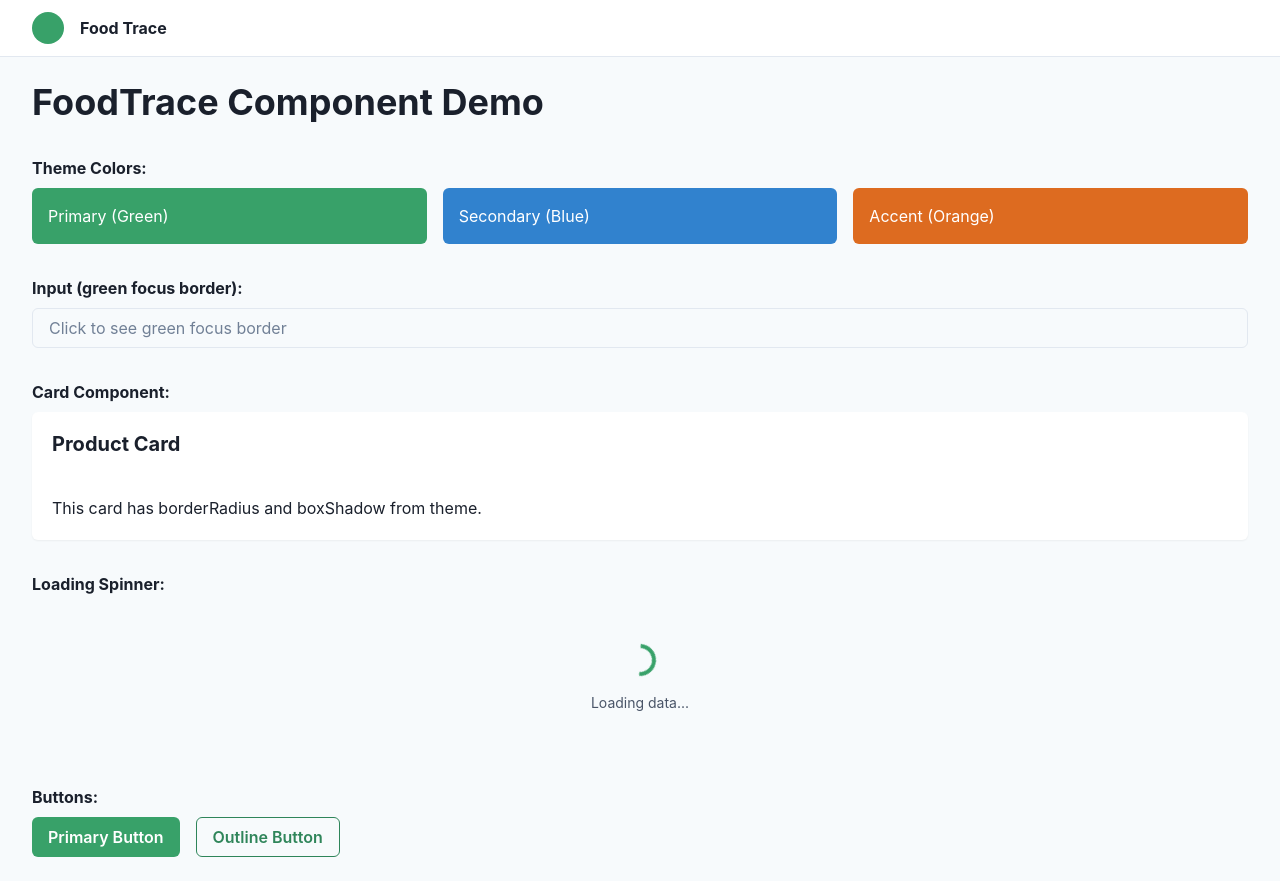
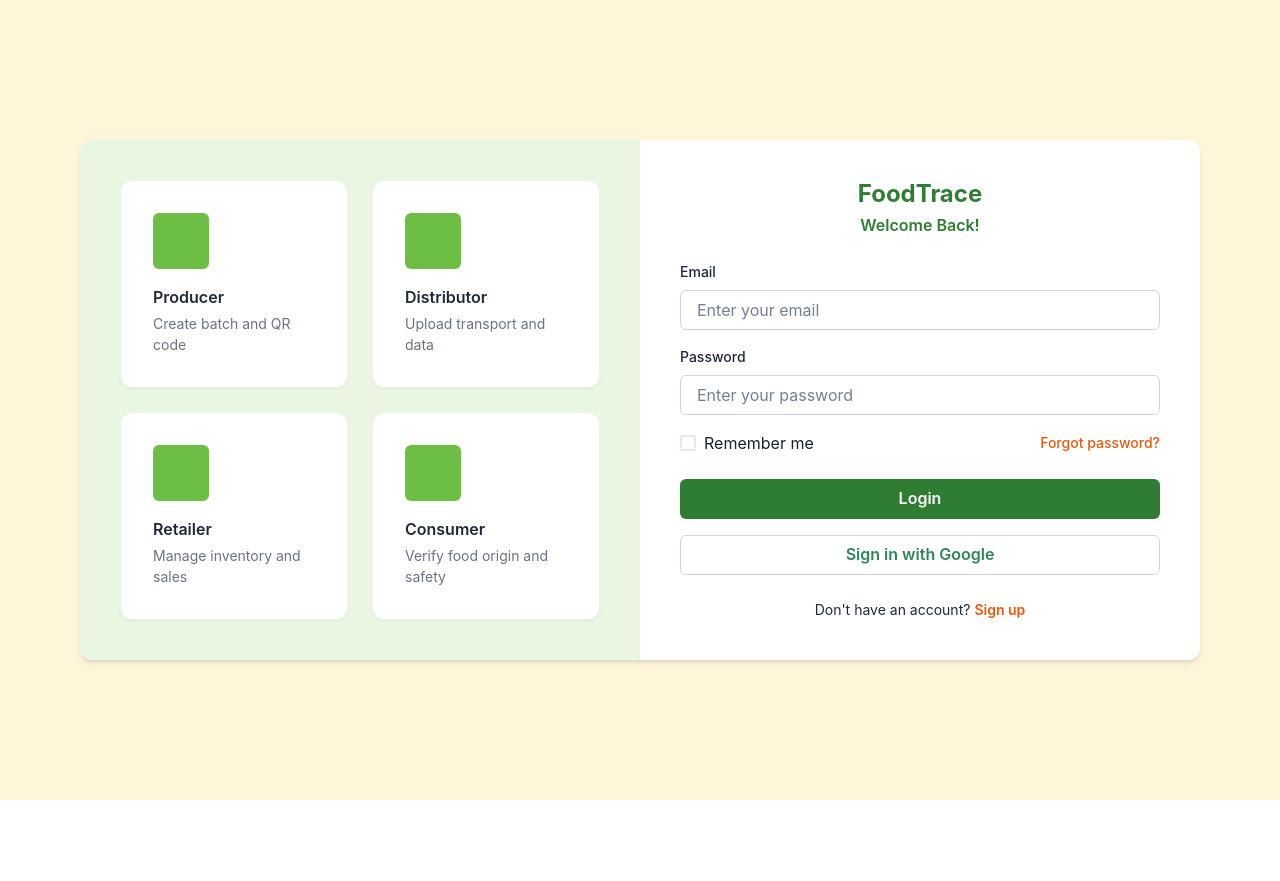
Before and after one commit to FoodTrace-2025/thesis, a Next.js app: page / in a window 1280 px wide. After the commit the page ends 800 px from the top, so only its background shows below. Built offline with nearby package versions, Linux system fonts and the light colour scheme.

Commit message:
feat: complete Story 4.1 Login Page UI

```diff
--- a/src/pages/index.tsx
+++ b/src/pages/index.tsx
@@ -1,92 +1,300 @@
-// src/pages/index.tsx - Story 4.1 demo page
-import { Box, Heading, Text, Button, VStack, HStack, Input, Card, CardBody, CardHeader } from "@chakra-ui/react";
-import { Layout } from "@/components/layout";
-import { LoadingSpinner } from "@/components/ui";
+// // src/pages/index.tsx - Story 4.1 demo page
+// import { Box, Heading, Text, Button, VStack, HStack, Input, Card, CardBody, CardHeader } from "@chakra-ui/react";
+// import { Layout } from "@/components/layout";
+// import { LoadingSpinner } from "@/components/ui";
 
-export default function DemoPage() {
+// export default function DemoPage() {
+//   return (
+//     <Layout>
+//       <VStack spacing={8} align="stretch">
+//         <Heading>FoodTrace Component Demo</Heading>
+
+//         {/* Theme Colors Display */}
+//         <Box>
+//           <Text fontWeight="bold" mb={2}>
+//             Theme Colors:
+//           </Text>
+//           <HStack spacing={4} align="stretch">
+//             <Box
+//               flex="1"
+//               bg="brand.primary"
+//               color="white"
+//               p={4}
+//               borderRadius="md"
+//             >
+//               Primary (Green)
+//             </Box>
+//             <Box
+//               flex="1"
+//               bg="brand.secondary"
+//               color="white"
+//               p={4}
+//               borderRadius="md"
+//             >
+//               Secondary (Blue)
+//             </Box>
+//             <Box
+//               flex="1"
+//               bg="brand.accent"
+//               color="white"
+//               p={4}
+//               borderRadius="md"
+//             >
+//               Accent (Orange)
+//             </Box>
+//           </HStack>
+//         </Box>
+
+//         {/* Input display */}
+//         <Box>
+//           <Text fontWeight="bold" mb={2}>
+//             Input (green focus border):
+//           </Text>
+//           <Input placeholder="Click to see green focus border" />
+//         </Box>
+
+//         {/* Card display */}
+//         <Box>
+//           <Text fontWeight="bold" mb={2}>
+//             Card Component:
+//           </Text>
+//           <Card>
+//             <CardHeader>
+//               <Heading size="md">Product Card</Heading>
+//             </CardHeader>
+//             <CardBody>
+//               <Text>This card has borderRadius and boxShadow from theme.</Text>
+//             </CardBody>
+//           </Card>
+//         </Box>
+
+//         {/* LoadingSpinner display */}
+//         <Box>
+//           <Text fontWeight="bold" mb={2}>
+//             Loading Spinner:
+//           </Text>
+//           <LoadingSpinner text="Loading data..." />
+//         </Box>
+
+//         {/* button display */}
+//         <Box>
+//           <Text fontWeight="bold" mb={2}>
+//             Buttons:
+//           </Text>
+//           <HStack spacing={4}>
+//             <Button>Primary Button</Button>
+//             <Button variant="outline">Outline Button</Button>
+//           </HStack>
+//         </Box>
+//       </VStack>
+//     </Layout>
+//   );
+// }
+
+import Head from "next/head";
+import {
+  Box,
+  Button,
+  Checkbox,
+  Flex,
+  FormControl,
+  FormLabel,
+  Heading,
+  HStack,
+  Input,
+  Link,
+  SimpleGrid,
+  Text,
+  VStack,
+} from "@chakra-ui/react";
+
+// 左侧四个角色卡片
+function RoleCard(props: { title: string; description: string }) {
+  const { title, description } = props;
+
   return (
-    <Layout>
-      <VStack spacing={8} align="stretch">
-        <Heading>FoodTrace Component Demo</Heading>
+    <Box
+      bg="brand.surface"            // 白色卡片
+      borderRadius="xl"
+      borderWidth="1px"
+      borderColor="brand.surfaceAlt" // 淡绿色边框
+      boxShadow="sm"
+      p={8}
+      display="flex"
+      flexDirection="column"
+      gap={4}
+    >
+      {/* 顶部绿色方块（以后可以换真正的图标） */}
+      <Box w="56px" h="56px" borderRadius="md" bg="brand.primaryLight" />
 
-        {/* Theme Colors Display */}
       <Box>
-          <Text fontWeight="bold" mb={2}>
-            Theme Colors:
+        <Text fontWeight="semibold" color="brand.dark" mb={1}>
+          {title}
         </Text>
-          <HStack spacing={4} align="stretch">
+        <Text fontSize="sm" color="brand.muted">
+          {description}
+        </Text>
+      </Box>
+    </Box>
+  );
+}
+
+export default function LoginPage() {
+  return (
+    <>
+      <Head>
+        <title>FoodTrace Login</title>
+      </Head>
+
+      {/* 整体淡黄背景 */}
+      <Box
+        bg="brand.pageBg"     // 淡黄背景（FFF6DA）
+        minH="100vh"
+        display="flex"
+        justifyContent="center"
+        alignItems="center"
+        px={4}
+      >
+         <Box
+          borderRadius="xl"
+          overflow="hidden"       // 👈 必须，有它左绿区与右白区才不会“漏角”
+          boxShadow="md"
+          w="100%"
+          maxW="1120px"
+          display="flex"
+          flexDir={{ base: "column", md: "row" }}
+        >
+
+          {/* 左侧角色介绍区域：大块淡绿背景 */}
           <Box
             flex="1"
-              bg="brand.primary"
-              color="white"
-              p={4}
-              borderRadius="md"
+            bg="brand.surfaceAlt"
+            p={{ base: 6, md: 10 }}
           >
-              Primary (Green)
+            <SimpleGrid columns={{ base: 1, md: 2 }} spacing={6}>
+              <RoleCard
+                title="Producer"
+                description="Create batch and QR code"
+              />
+              <RoleCard
+                title="Distributor" // Story 里要求用 Distributor
+                description="Upload transport and data"
+              />
+              <RoleCard
+                title="Retailer"
+                description="Manage inventory and sales"
+              />
+              <RoleCard
+                title="Consumer"
+                description="Verify food origin and safety"
+              />
+            </SimpleGrid>
           </Box>
+
+          {/* 右侧登录表单区域：白色卡片 */}
           <Box
             flex="1"
-              bg="brand.secondary"
-              color="white"
-              p={4}
-              borderRadius="md"
+            bg="brand.surface"
+            boxShadow="sm"
+            p={{ base: 6, md: 10 }}
           >
-              Secondary (Blue)
-            </Box>
-            <Box
-              flex="1"
-              bg="brand.accent"
-              color="white"
-              p={4}
-              borderRadius="md"
+            <VStack align="stretch" spacing={6}>
+              {/* 顶部标题 */}
+              <Box textAlign="center">
+                <Heading
+                  as="h1"
+                  fontSize="2xl"
+                  mb={1}
+                  color="brand.primary"
                 >
-              Accent (Orange)
-            </Box>
-          </HStack>
+                  FoodTrace
+                </Heading>
+                <Text fontWeight="semibold" color="brand.primary">
+                  Welcome Back!
+                </Text>
               </Box>
 
-        {/* Input display */}
-        <Box>
-          <Text fontWeight="bold" mb={2}>
-            Input (green focus border):
+              {/* 表单区域 */}
+              <VStack align="stretch" spacing={4}>
+                <FormControl>
+                  <FormLabel fontSize="sm" color="brand.dark">
+                    Email
+                  </FormLabel>
+                  <Input
+                    type="email"
+                    placeholder="Enter your email"
+                    bg="brand.light"
+                    borderColor="brand.border"
+                    _focus={{
+                      borderColor: "brand.primaryLight",
+                      boxShadow:
+                        "0 0 0 1px var(--chakra-colors-brand-primaryLight)",
+                    }}
+                  />
+                </FormControl>
+
+                <FormControl>
+                  <FormLabel fontSize="sm" color="brand.dark">
+                    Password
+                  </FormLabel>
+                  <Input
+                    type="password"
+                    placeholder="Enter your password"
+                    bg="brand.light"
+                    borderColor="brand.border"
+                    _focus={{
+                      borderColor: "brand.primaryLight",
+                      boxShadow:
+                        "0 0 0 1px var(--chakra-colors-brand-primaryLight)",
+                    }}
+                  />
+                </FormControl>
+
+                <HStack justify="space-between" fontSize="sm">
+                  <Checkbox colorScheme="green">Remember me</Checkbox>
+                  <Link color="brand.accent" fontWeight="medium">
+                    Forgot password?
+                  </Link>
+                </HStack>
+
+                {/* Login 按钮：深绿 */}
+                <Button
+                  mt={2}
+                  w="100%"
+                  bg="brand.primary"
+                  _hover={{ bg: "brand.primaryLight" }}
+                  color="white"
+                  size="md"
+                >
+                  Login
+                </Button>
+
+                {/* Google 登录按钮：淡灰背景 + 边框 */}
+                <Button
+                  w="100%"
+                  size="md"
+                  variant="outline"
+                  borderColor="brand.border"
+                  bg="brand.light"
+                  _hover={{ bg: "brand.surfaceAlt" }}
+                >
+                  Sign in with Google
+                </Button>
+              </VStack>
+
+              {/* 底部 Sign up 链接 */}
+              <Box textAlign="center" fontSize="sm">
+                <Text as="span" color="brand.dark" mr={1}>
+                  Don&apos;t have an account?
                 </Text>
-          <Input placeholder="Click to see green focus border" />
-        </Box>
-
-        {/* Card display */}
-        <Box>
-          <Text fontWeight="bold" mb={2}>
-            Card Component:
-          </Text>
-          <Card>
-            <CardHeader>
-              <Heading size="md">Product Card</Heading>
-            </CardHeader>
-            <CardBody>
-              <Text>This card has borderRadius and boxShadow from theme.</Text>
-            </CardBody>
-          </Card>
-        </Box>
-
-        {/* LoadingSpinner display */}
-        <Box>
-          <Text fontWeight="bold" mb={2}>
-            Loading Spinner:
-          </Text>
-          <LoadingSpinner text="Loading data..." />
-        </Box>
-
-        {/* button display */}
-        <Box>
-          <Text fontWeight="bold" mb={2}>
-            Buttons:
-          </Text>
-          <HStack spacing={4}>
-            <Button>Primary Button</Button>
-            <Button variant="outline">Outline Button</Button>
-          </HStack>
+                <Link color="brand.accent" fontWeight="semibold">
+                  Sign up
+                </Link>
               </Box>
             </VStack>
-    </Layout>
+          </Box>
+        </Box>
+      </Box>
+    </>
   );
 }
--- a/src/styles/theme.ts
+++ b/src/styles/theme.ts
@@ -4,11 +4,15 @@ import { extendTheme } from '@chakra-ui/react';
 const theme = extendTheme({
   colors: {
     brand: {
-      primary: '#38A169',    // Green - main actions
-      secondary: '#3182CE',  // Blue - links/secondary actions
-      accent: '#DD6B20',     // Orange - warnings/highlights
-      dark: '#1A202C',       // Dark gray - text
-      light: '#F7FAFC',      // Light gray - backgrounds
+      primary: "#2F7D32",      // 主按钮、主操作（绿色）
+      primaryLight: "#6DBE45", // hover / icon 用的浅绿
+      accent: "#EA580C",       // 高亮 / 链接（例如 Forgot password）
+      dark: "#1F2937",         // 主要文字
+      muted: "#6B7280",        // 次要文字
+      border: "#D1D5DB",       // 输入框 / 卡片边框
+      surface: "#FFFFFF",      // 白色卡片
+      surfaceAlt: "#E9F6E2",   // 左边大块淡绿背景 / 选中
+      pageBg: "#FFF6DA",       // 页面淡黄背景
     },
   },
   fonts: {
@@ -24,9 +28,14 @@ const theme = extendTheme({
   components: {
     Button: {
       defaultProps: {
-        colorScheme: 'green',
+        colorScheme: "green",
+      },
+      baseStyle: {
+        borderRadius: "md",
+        fontWeight: "semibold",
       },
     },
+
     Input: {
       defaultProps: {
         focusBorderColor: 'green.500',
@@ -35,8 +44,11 @@ const theme = extendTheme({
     Card: {
       baseStyle: {
         container: {
-          borderRadius: 'md',
-          boxShadow: 'sm',
+          borderRadius: "md",
+          boxShadow: "sm",
+          bg: "brand.surface",
+          borderColor: "brand.border",
+          borderWidth: "1px",
         },
       },
     },
```
Lines whose indentation alone changed are shown as unchanged.
